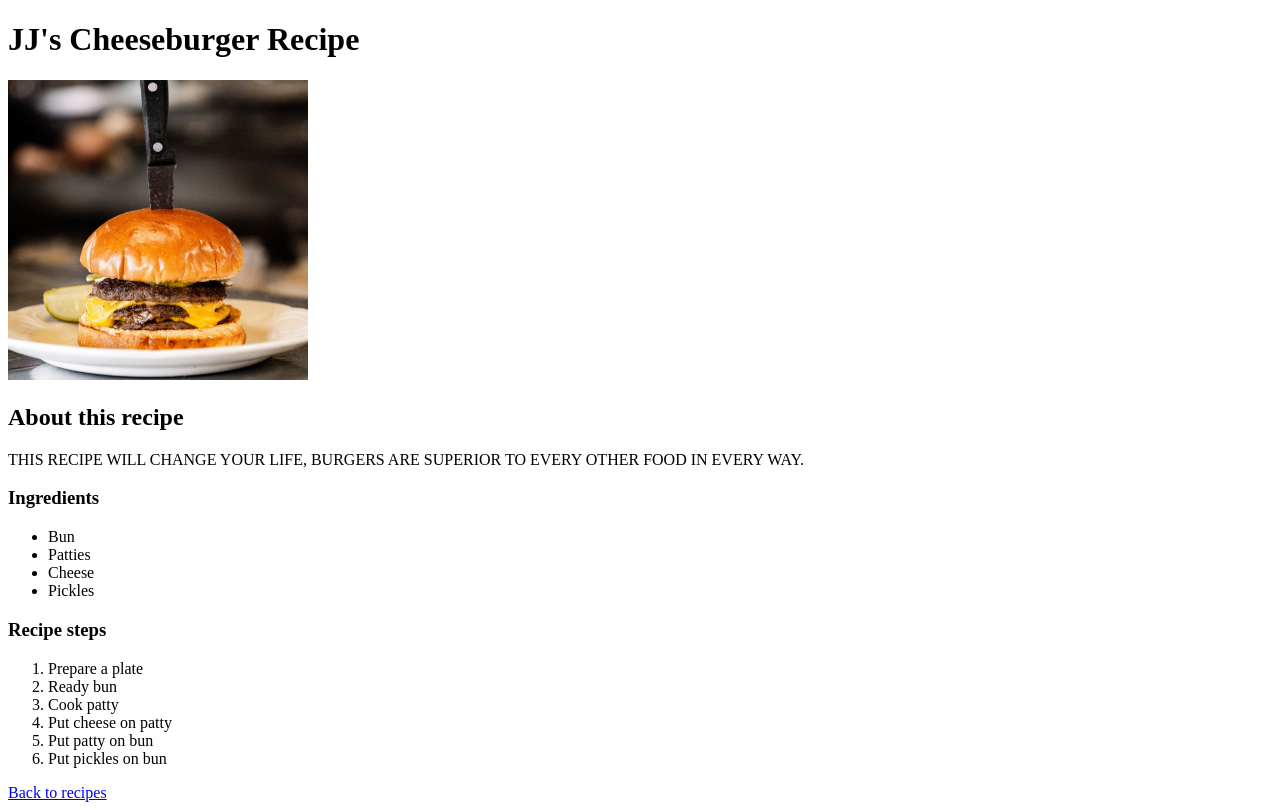
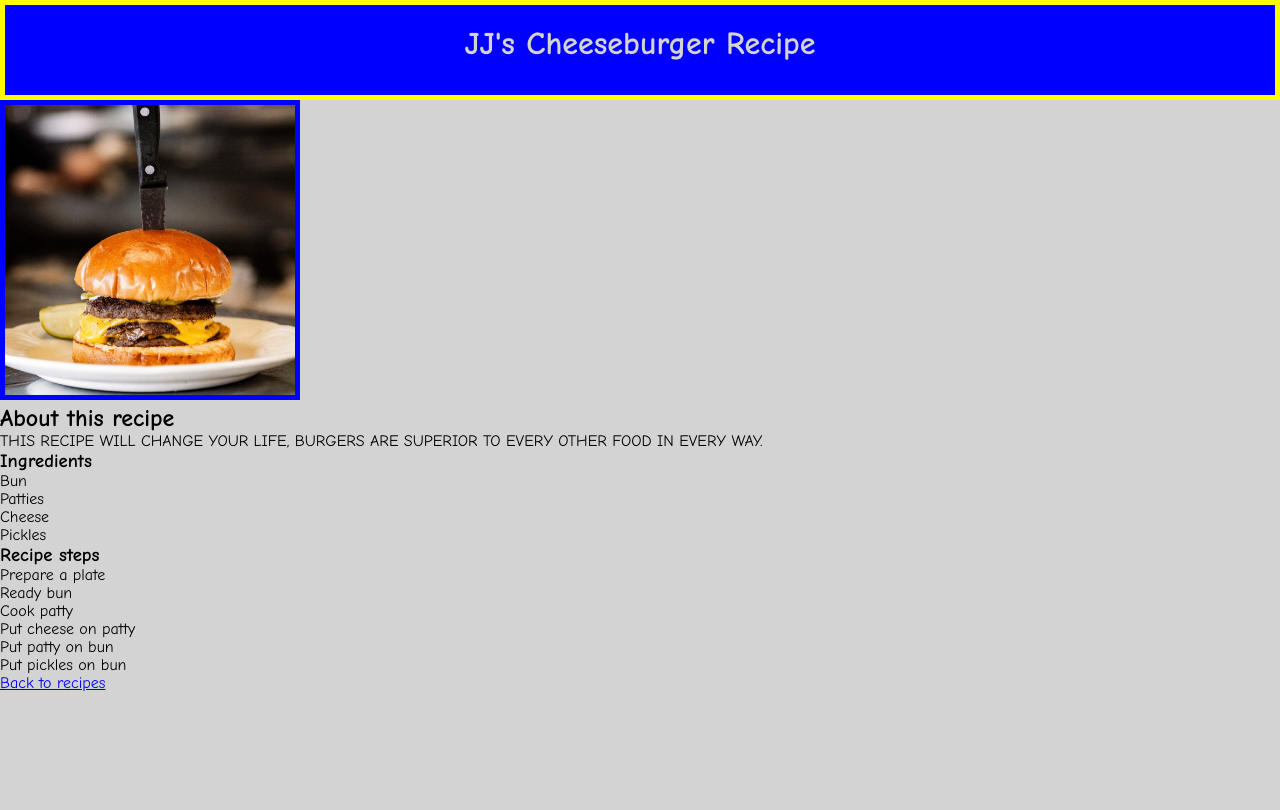
Before and after one commit to misterj0nes/jjflawd, a plain HTML site: page recipes/cheeseburger.html in a window 1280 px wide. Drawn offline with Linux system fonts and the light colour scheme.

Commit message:
added placeholder buttons, styled other pages a bit. feels like 2010 <3

```diff
--- a/recipes/cheeseburger.html
+++ b/recipes/cheeseburger.html
@@ -4,10 +4,11 @@
 <head>
 	<title>Cheeseburger recipe</title>
 	<meta charset="utf-8">
+	<link rel="stylesheet" href="../style.css">
 </head>
 <body>
-	<h1>JJ's Cheeseburger Recipe</h1>
-	<img src="../images/cheeseburger.jpg" width="300" height="300">
+	<h1 class="big-header">JJ's Cheeseburger Recipe</h1>
+	<img class="recipe-image" src="../images/cheeseburger.jpg" width="300" height="300">
 
 	<h2>About this recipe</h2>
 		<p>THIS RECIPE WILL CHANGE YOUR LIFE, BURGERS ARE SUPERIOR TO EVERY OTHER FOOD IN EVERY WAY.</p>
--- a/style.css
+++ b/style.css
@@ -30,3 +30,6 @@ body {
     margin-top:25px;
     height:100px;
 }
+.recipe-image {
+border:solid blue 5px;
+}
```
Also changed, not shown: index.html (+6 -0 lines), recipes/pizza.html (+3 -2 lines), 1 other file.
